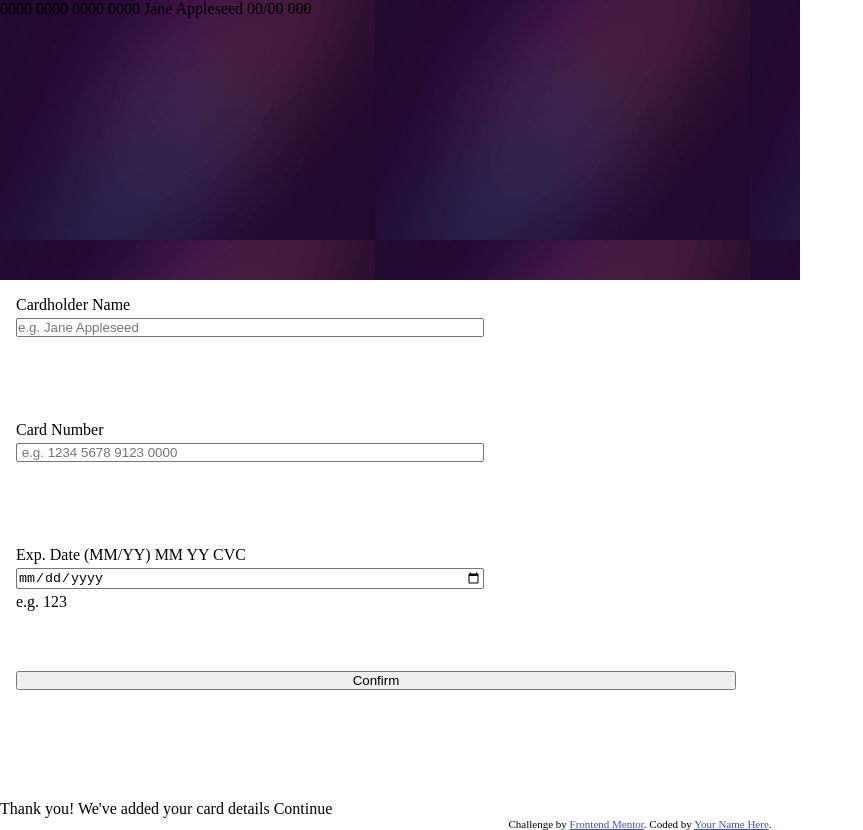
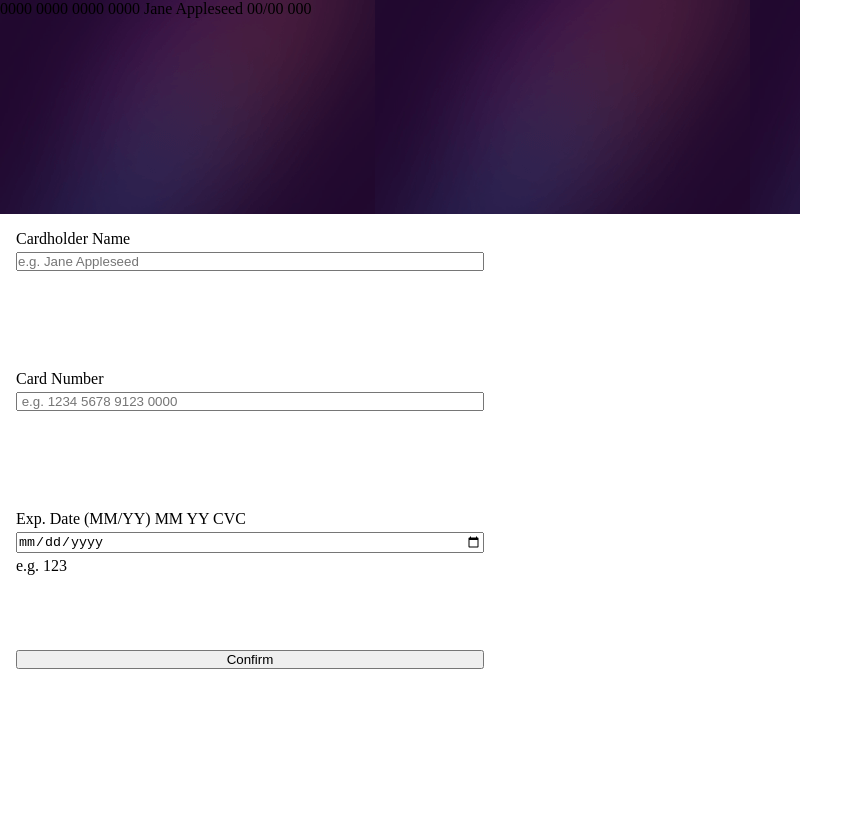
Before and after one commit to dev300blk/InteractiveCardDetailsForm, a plain HTML site: page index.html in a window 1280 px wide. Shown: the whole page, without its empty margins (0-863 px from the left). After the commit the page ends 800 px from the top, so only its background shows below. Drawn offline with Linux system fonts and the light colour scheme.

Commit message:
Attempt to remove implicit column

```diff
--- a/index.html
+++ b/index.html
@@ -61,23 +61,25 @@
           e.g. 123
         </li>
         <li>
-        <button type="submit">
+        <button id="submit" type="submit">
           Confirm
         </button>
       </li>
       </ul>
     </form>
-  </main>
-  <!-- Completed state start -->
 
-  Thank you!
+      <!-- Completed state start -->
+
+  <!-- Thank you!
   We've added your card details
   Continue
 
   <div class="attribution">
     Challenge by <a href="https://www.frontendmentor.io?ref=challenge" target="_blank">Frontend Mentor</a>.
     Coded by <a href="#">Your Name Here</a>.
-  </div>
+  </div> -->
+  </main>
+
 </body>
 
 </html>
--- a/style.css
+++ b/style.css
@@ -9,6 +9,7 @@ main{
     height: 100vh;
     display: grid;
     grid-template-rows: 35%  65%;
+    grid: none;
 
 }
 header{
@@ -30,13 +31,15 @@ ul{
     height: 90%;
     width: 90%;
    grid-template-rows: repeat(4, 1fr);
+   grid-auto-rows: auto;
    gap: 2rem;
    margin: 1rem;
 }
 
-/* ul button [
+#submit{
 
-] */
+    width: 65%;
+}
 
 li{
     display: flex;
```
